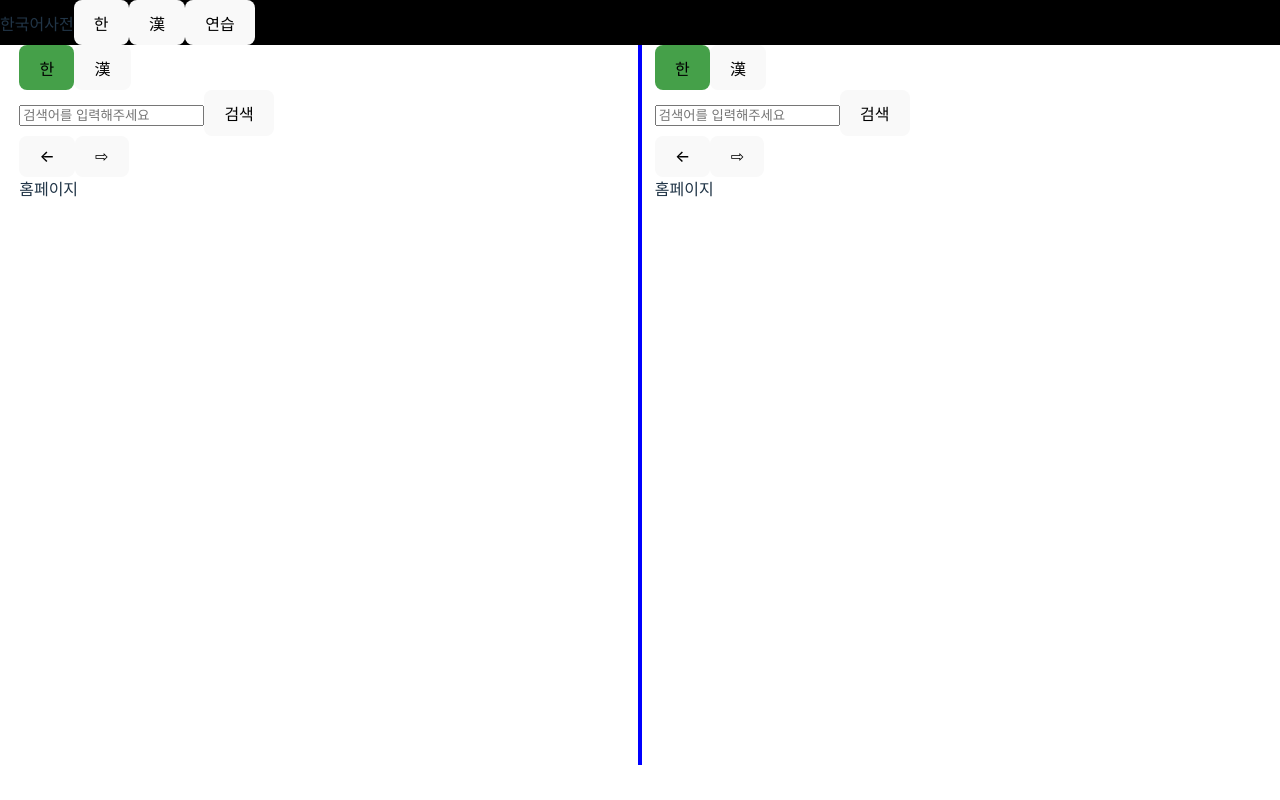
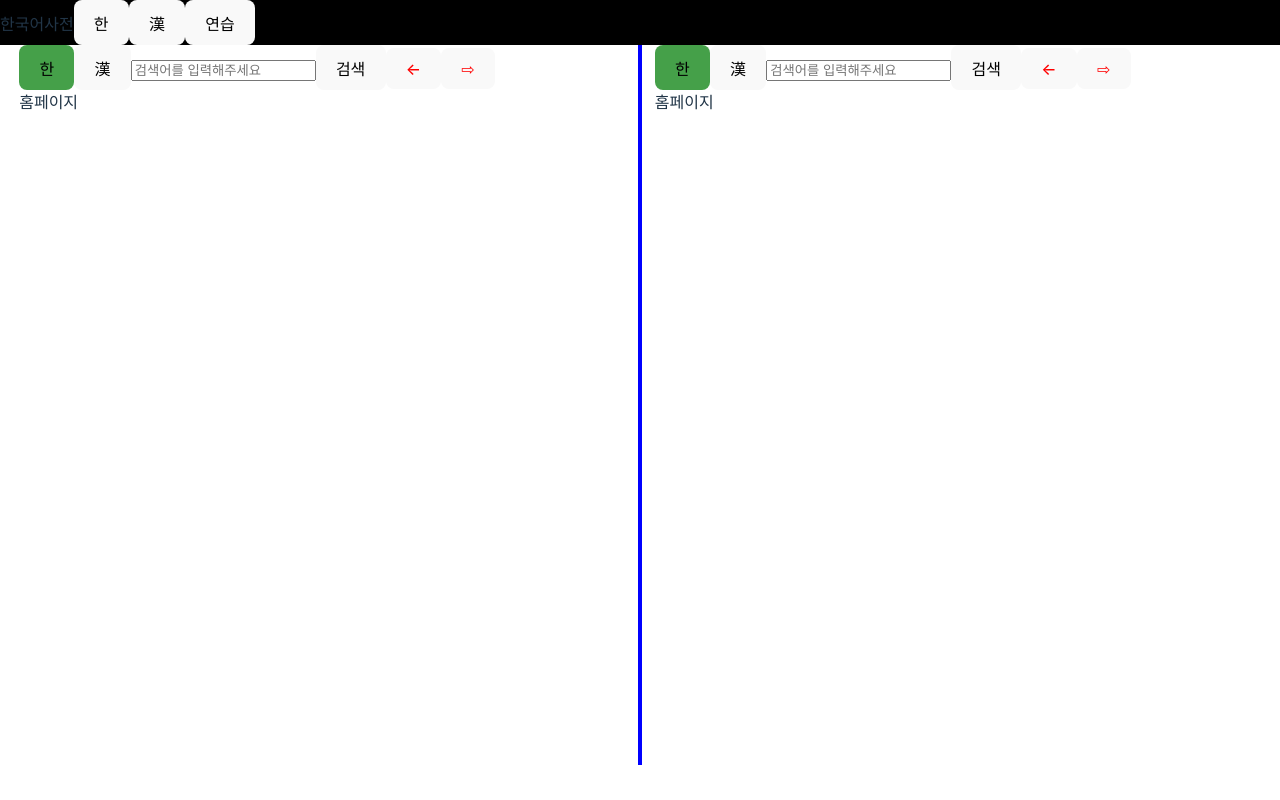
Before and after one commit to krduffy/korean-dictionary, a React (Vite) app in the folder frontend/vite_kordict/: page / in a window 1280 px wide. Built offline with nearby package versions, Linux system fonts and the light colour scheme.

Commit message:
changed search bar styles
+ moved todos from local machine to repository

```diff
--- a/frontend/vite_kordict/src/components/panel/fixed_header/SearchBar.jsx
+++ b/frontend/vite_kordict/src/components/panel/fixed_header/SearchBar.jsx
@@ -60,7 +60,8 @@ const SearchBar = () => {
   }
 
   return (
-    <div>
+    <div className="search-bar">
+      <div className="dictionary-button-container">
         <button className = { dictionary === "korean" ? "activated-button" : "not-activated-button"}
                 onClick = { () => setDictionary("korean") }>
           한
@@ -69,8 +70,9 @@ const SearchBar = () => {
                 onClick = { () => setDictionary("hanja") }>
           漢
         </button>
+      </div>
 
-      <form id="form_content" onSubmit={handleSubmit}>
+      <form className="form-content" onSubmit={handleSubmit}>
         <input
           type="text"
           placeholder="검색어를 입력해주세요"
--- a/frontend/vite_kordict/src/components/panel/fixed_header/ViewHistoryNavigator.jsx
+++ b/frontend/vite_kordict/src/components/panel/fixed_header/ViewHistoryNavigator.jsx
@@ -1,6 +1,7 @@
 
 import React, { useContext } from "react";
 import { EntireHistoryContext, ViewContext } from "../Panel.jsx";
+import "./styles/view-history-navigator-styles.css";
 
 const ViewHistoryNavigator = () => {
 
@@ -29,11 +30,11 @@ const ViewHistoryNavigator = () => {
   }
 
   return (
-    <div>
-      <button onClick = {() => { back(); }}>
+    <div className="view-history-navigator">
+      <button className = {canMoveBack() ? "enabled-button" : "disabled-button"} onClick = {() => { back(); }}>
       ←
       </button>
-      <button onClick = {() => { forward(); }}>
+      <button className = {canMoveForward() ? "enabled-button" : "disabled-button"} onClick = {() => { forward(); }}>
       ⇨
       </button>
     </div>
--- a/frontend/vite_kordict/src/components/panel/fixed_header/styles/search-bar-styles.css
+++ b/frontend/vite_kordict/src/components/panel/fixed_header/styles/search-bar-styles.css
@@ -2,3 +2,15 @@
 .activated-button {
   background-color: #45a049; /* Darker green */
 }
+
+.search-bar {
+  display: inline-block;
+}
+
+.dictionary-button-container {
+  display: inline-block;
+}
+
+.form-content {
+  display: inline-block;
+}
--- /dev/null
+++ b/frontend/vite_kordict/src/components/panel/fixed_header/styles/view-history-navigator-styles.css
@@ -0,0 +1,12 @@
+
+.enabled-button {
+  color:green;
+}
+
+.disabled-button {
+  color:red;
+}
+
+.view-history-navigator {
+  display: inline-block;
+}
```
Also changed, not shown: 1 other file (tests, documents, lock files or other folders). Lines whose indentation alone changed are shown as unchanged.
